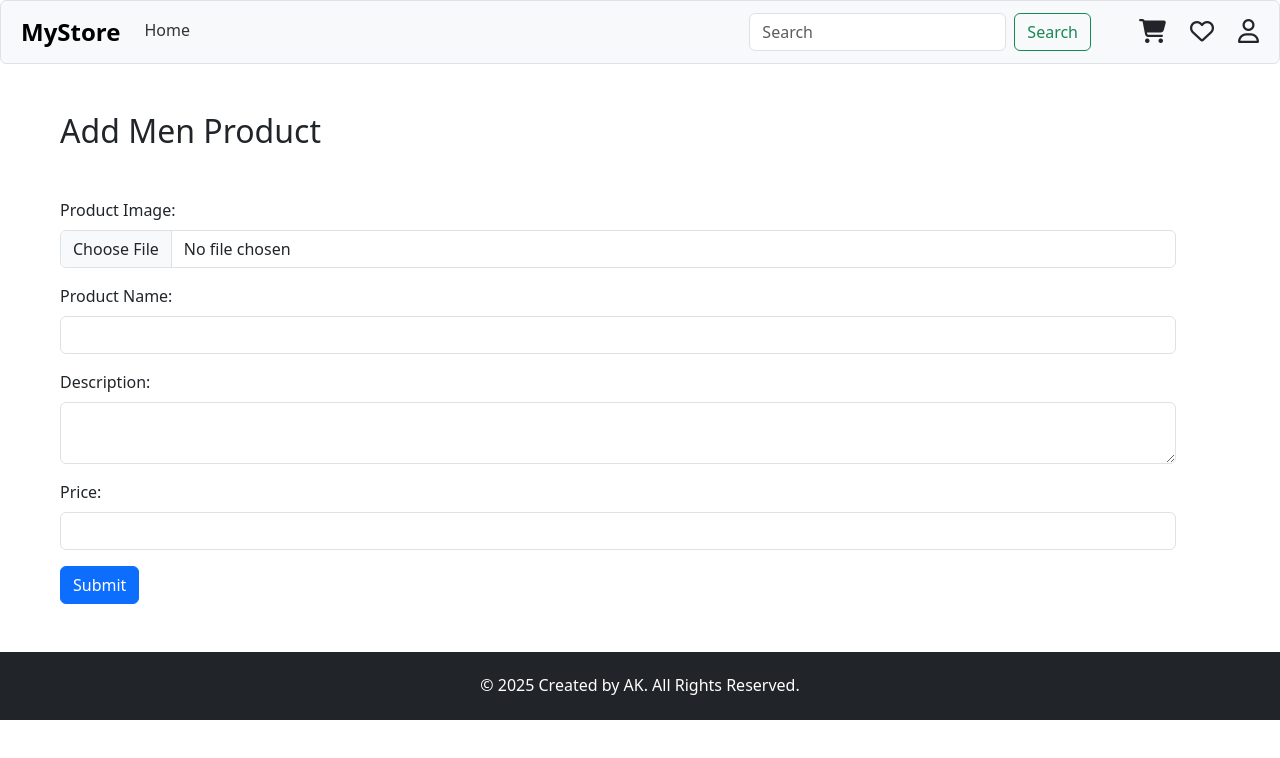
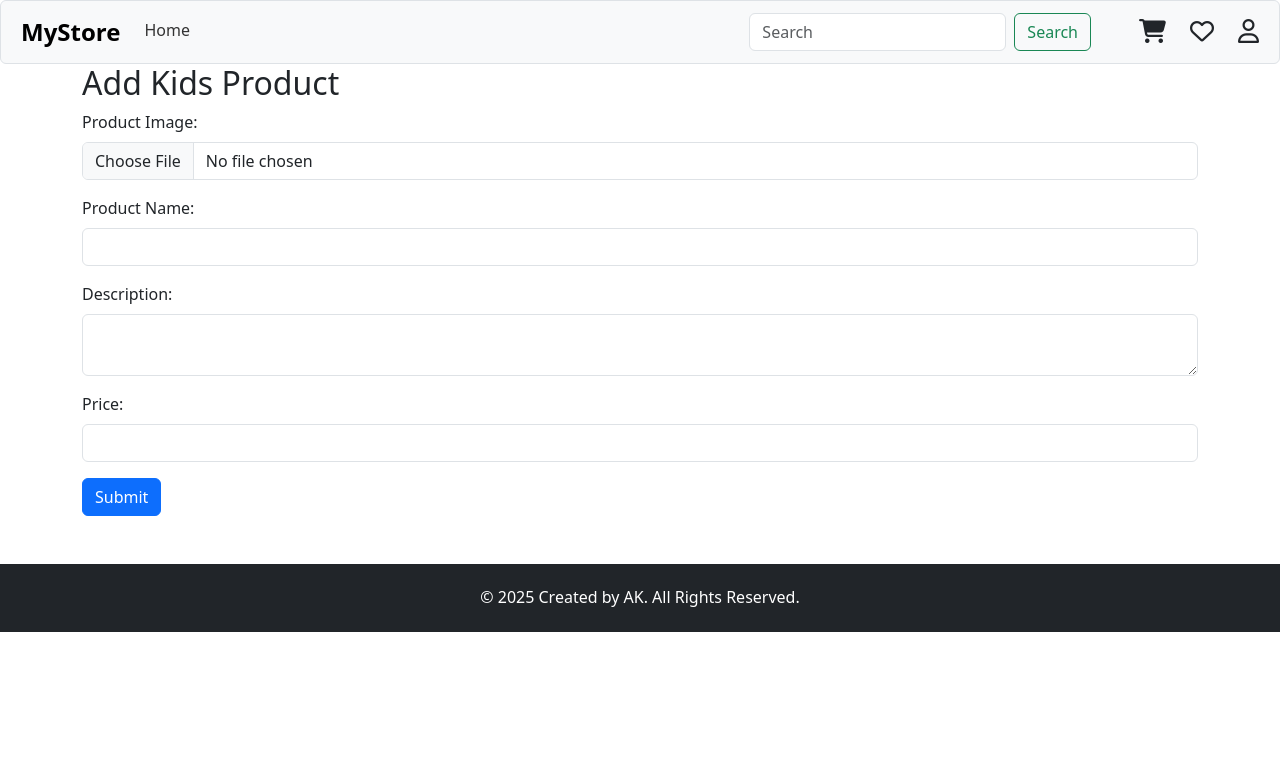
Before and after one commit to KetanPatil07/Titans_Watches_Frontend, a React (Vite) app: page /kids in a window 1280 px wide. Shown: the top 758 px of the page. Built offline with nearby package versions, Linux system fonts and the light colour scheme.

Commit message:
adminchanges

```diff
--- a/src/admin/AddFunkyProduct.jsx
+++ b/src/admin/AddFunkyProduct.jsx
@@ -43,8 +43,8 @@ const AddFunkyProduct = () => {
     };
 
     return (
-      <div className="container mx-5">
-        <h2 className="my-5">Add Men Product</h2>
+      <div className="container ">
+        <h2 className="">Add Kids Product</h2>
         <form onSubmit={onSubmitHandle} encType="multipart/form-data">
           <div className="mb-3">
             <label className="form-label">Product Image:</label>
--- a/src/admin/AddWomensProduct.jsx
+++ b/src/admin/AddWomensProduct.jsx
@@ -43,8 +43,8 @@ const AddWomensProduct = () => {
     };
 
     return (
-      <div className="container mx-5">
-        <h2 className="my-5">Add Women Product</h2>
+      <div className="container ">
+        <h2 className="">Add Women Product</h2>
         <form onSubmit={onSubmitHandle} encType="multipart/form-data">
           <div className="mb-3">
             <label className="form-label">Product Image:</label>
--- a/src/components/OrderProduct.jsx
+++ b/src/components/OrderProduct.jsx
@@ -63,7 +63,7 @@ function OrderProduct() {
   };
 
   return (
-    <div className="container mt-5 me-5">
+    <div className="container ms-5">
       <h2 className="text-center mb-4 fw-bold">All Orders</h2>
 
       {orders.length === 0 ? (
```
